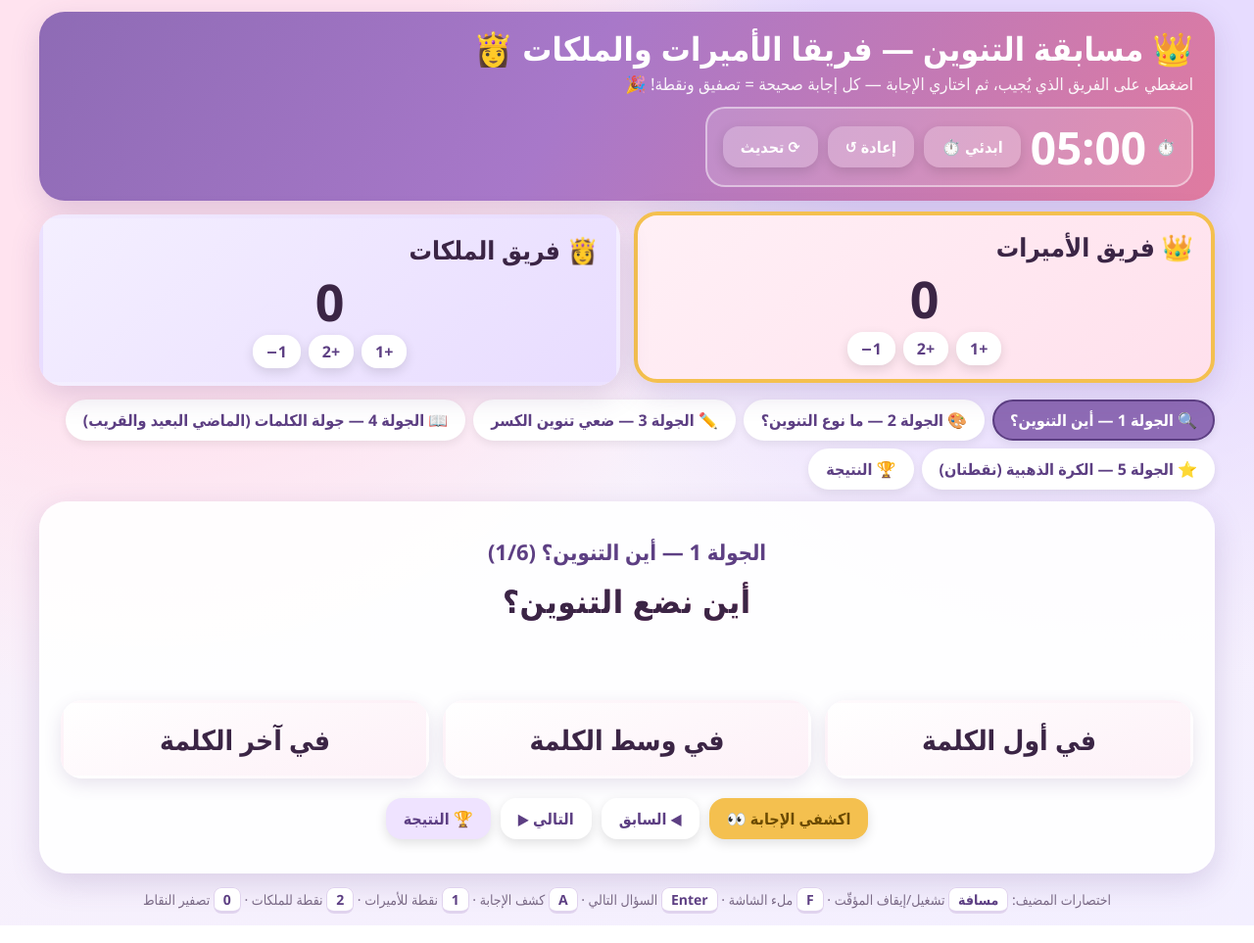
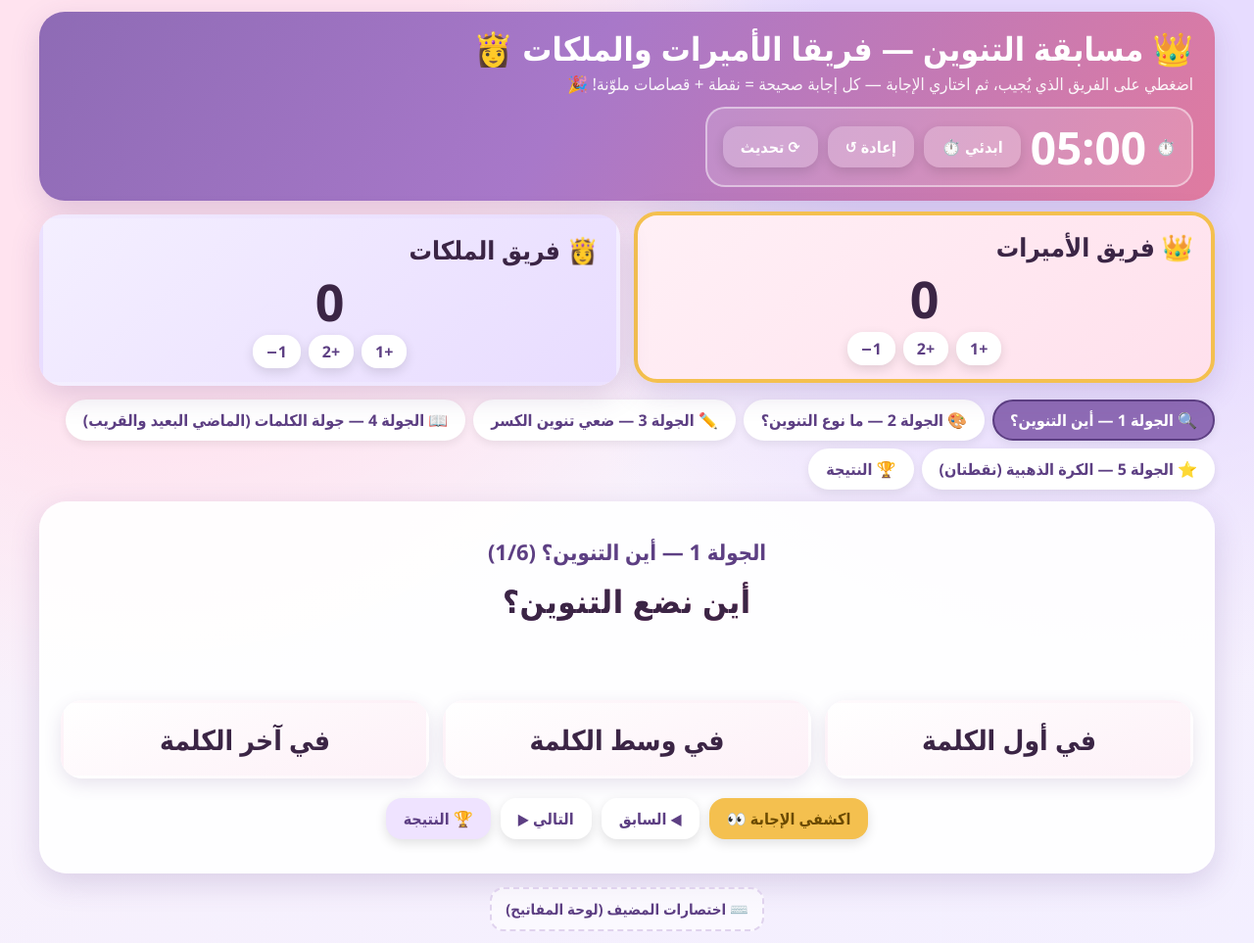
Before and after one commit to gk5crt65zp-spec/-, a plain HTML site: page competition/index.html in a window 1280 px wide. Shown: the whole page at 98% size. Drawn offline with Linux system fonts and the light colour scheme.

Commit message:
إخفاء اختصارات المضيف في قائمة قابلة للطي وتحديث نص الوصف (بدون تصفيق)

```diff
--- a/competition/index.html
+++ b/competition/index.html
@@ -111,6 +111,8 @@
   #tieBox.on{display:block}
   .tietxt{font-size:clamp(16px,2.2vw,24px);font-weight:800;color:#a06a1f;background:#fff6e2;border:3px dashed var(--gold);border-radius:18px;padding:10px 18px;margin:0 0 12px}
   .keys{margin-top:14px;font-size:14px;color:#7a6a86;text-align:center;line-height:1.9}
+  .keys summary{cursor:pointer;font-weight:700;color:var(--purple-d);font-size:15px;padding:6px 14px;border:2px dashed #e0d3ee;border-radius:14px;display:inline-block;background:rgba(255,255,255,.6)}
+  .keys .klist{margin-top:8px}
   kbd{background:#fff;border:1px solid #e0d3ee;border-bottom-width:3px;border-radius:8px;padding:2px 9px;font-family:inherit;font-weight:700;color:var(--purple-d)}
   #confetti{position:fixed;inset:0;pointer-events:none;z-index:50}
   /* ===== لافتة تثبيت التطبيق على الآيباد ===== */
@@ -140,7 +142,7 @@
   <header>
     <div>
       <h1>👑 مسابقة التنوين — فريقا الأميرات والملكات 👸</h1>
-      <p>اضغطي على الفريق الذي يُجيب، ثم اختاري الإجابة — كل إجابة صحيحة = تصفيق ونقطة! 🎉</p>
+      <p>اضغطي على الفريق الذي يُجيب، ثم اختاري الإجابة — كل إجابة صحيحة = نقطة + قصاصات ملوّنة! 🎉</p>
     </div>
     <div class="timer" id="timerBox">
       <span>⏱️</span>
@@ -199,10 +201,13 @@
     </div>
   </div>
 
-  <div class="keys">
-    اختصارات المضيف: <kbd>مسافة</kbd> تشغيل/إيقاف المؤقّت · <kbd>F</kbd> ملء الشاشة · <kbd>Enter</kbd> السؤال التالي ·
-    <kbd>A</kbd> كشف الإجابة · <kbd>1</kbd> نقطة للأميرات · <kbd>2</kbd> نقطة للملكات · <kbd>0</kbd> تصفير النقاط
-  </div>
+  <details class="keys">
+    <summary>⌨️ اختصارات المضيف (لوحة المفاتيح)</summary>
+    <div class="klist">
+      <kbd>مسافة</kbd> تشغيل/إيقاف المؤقّت · <kbd>F</kbd> ملء الشاشة · <kbd>Enter</kbd> السؤال التالي ·
+      <kbd>A</kbd> كشف الإجابة · <kbd>1</kbd> نقطة للأميرات · <kbd>2</kbd> نقطة للملكات · <kbd>0</kbd> تصفير النقاط
+    </div>
+  </details>
 </div>
 
 <script>
```
